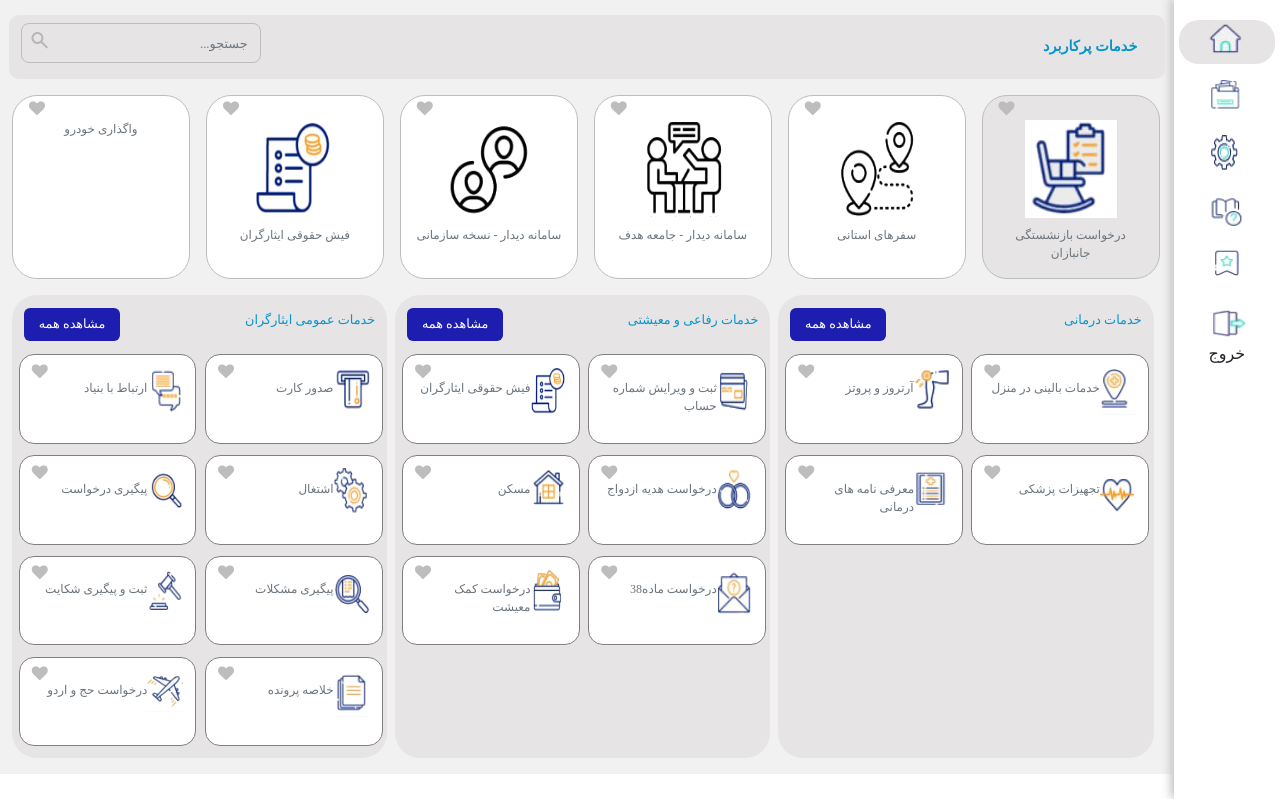
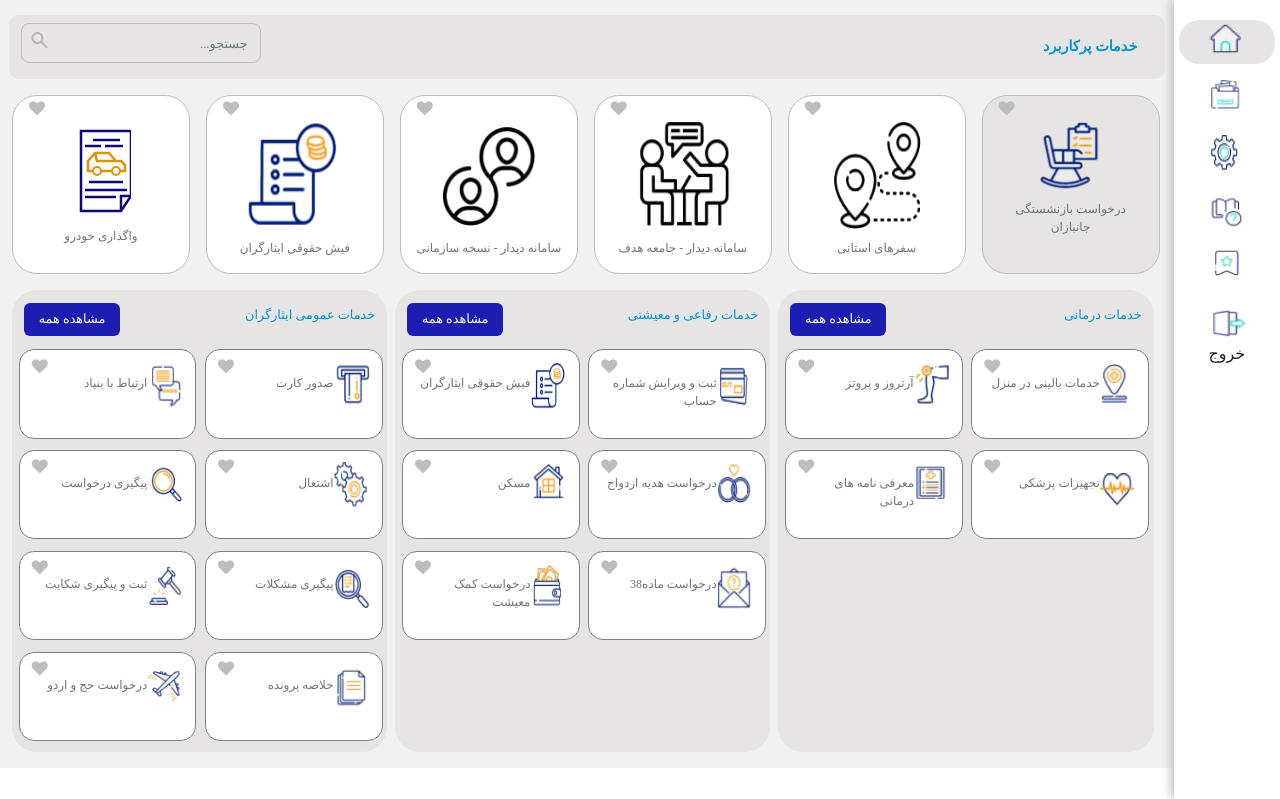
Before and after one commit to mbidadfar/pro1, a PHP site: page / in a window 1280 px wide. Shown: the part 81-880 px from the top of the page. Run offline with PHP 8.4, Linux system fonts and the light colour scheme.

Commit message:
edit icon

```diff
--- a/css/style.css
+++ b/css/style.css
@@ -197,8 +197,12 @@ li{
 }
 
 .head-bt{
-    width: 10vh;
-    height: 12vh;
+    width: 7.5vw;
+    height: 8.5vw;
+}
+
+.head-bt1{
+    width: 5vw!important;
 }
 
 .box-6{
@@ -210,8 +214,8 @@ li{
 }
 
 .head-bt1{
-    width: 8vh;
-    height: 11vh;
+    width: 4.5vw;
+    height: 5.5VW;
     background-color: rgb(230, 228, 228);
 }
 
@@ -295,6 +299,14 @@ margin-bottom: 8px;
 .mybtn-1{
     background-color: white;
     border: none;
+}
+.mybtn-2{
+    background-color: rgb(230, 228, 228);
+    border: none;
+}
+
+.svg{
+    margin-bottom: -45!important;
 }
 
 /* modal1 */
--- a/index.html
+++ b/index.html
@@ -1,4 +1,3 @@
-
 <html lang="en">
 
 <head>
@@ -75,7 +74,31 @@
                     <div class="box mx-2">
                         <i class="fa fa-heart p-1 heart"></i>
                         <div class="box-align">
+                            <button id="myBtn2" class="mybtn-1">
+                                <svg class="svg" width="60" hight="100">
+                                    <path d="M10 10 L60 10 L60 75 L50 90 L10 90 Z " style="fill:none; stroke-width:2.5; stroke:rgb(12, 11, 116); "></path>
+                                    <path d="M50 90 L50 75 L60 75 " style="fill:none; stroke-width:2.5; stroke:rgb(12, 11, 116); "></path>
+                                    <path d="M14 69 L56 69 " style="fill:none; stroke-width:2.5; stroke:rgb(12, 11, 116); "></path>
+                                    <path d="M14 76 L45 76 " style="fill:none; stroke-width:2.5; stroke:rgb(12, 11, 116); "></path>
+                                    <path d="M18 61 L52 61 " style="fill:none; stroke-width:2.5; stroke:rgb(12, 11, 116); "></path>
+                                    <path d="M22 19 L49 19 " style="fill:none; stroke-width:2.5; stroke:rgb(12, 11, 116); "></path>
+                                    <path d="M14 25 L30 25 " style="fill:none; stroke-width:2.5; stroke:rgb(12, 11, 116); "></path>
+                                    <path d="M34 25 L52 25 " style="fill:none; stroke-width:2.5; stroke:rgb(12, 11, 116); "></path>
+                                    <!-- CAR -->
+                                    <path d="M22 50 L17 50 L17 40 L24 32 L38 32 L45 40 L50 40 S50 40 54 44 L54 50 L49 50 " style="fill:none; stroke-width:2.5; stroke:rgb(214, 149, 10); "></path>
+                                    <circle cx="26" cy="50" r="4" stroke="rgb(214, 149, 10)" stroke-width="2" fill="none" />
+                                    <circle cx="45" cy="50" r="4" stroke="rgb(214, 149, 10)" stroke-width="2" fill="none" />
+                                    <path d="M30 50 L41 50 " style="fill:none; stroke-width:2.5; stroke:rgb(214, 149, 10) "></path>
+                                    <path d="M24 32 L26 40 L45 40 " style="fill:none; stroke-width:2.5; stroke:rgb(214, 149, 10) "></path>
 
+                                </svg>
+                            </button>
+                            <div id="myModal2" class="modal2">
+                                <div class="modal2-content">
+                                    <span class="close">&times;</span>
+                                    <p> text 2</p>
+                                </div>
+                            </div>
                             <p class="box-text text-secondary">واگذاری خودرو</p>
 
                         </div>
@@ -151,8 +174,8 @@
                     <div class="box box-6 mx-2">
                         <i class="fa fa-heart p-1 heart"></i>
                         <div class="box-align">
-                            <button id="myBtn6" class="mybtn-1">
-                                <img class="head-bt" src="image/28.png">
+                            <button id="myBtn6" class="mybtn-2">
+                                <img class="head-bt1" src="image/28.png">
                             </button>
                             <div id="myModal6" class="modal">
                                 <div class="modal-content">
```
